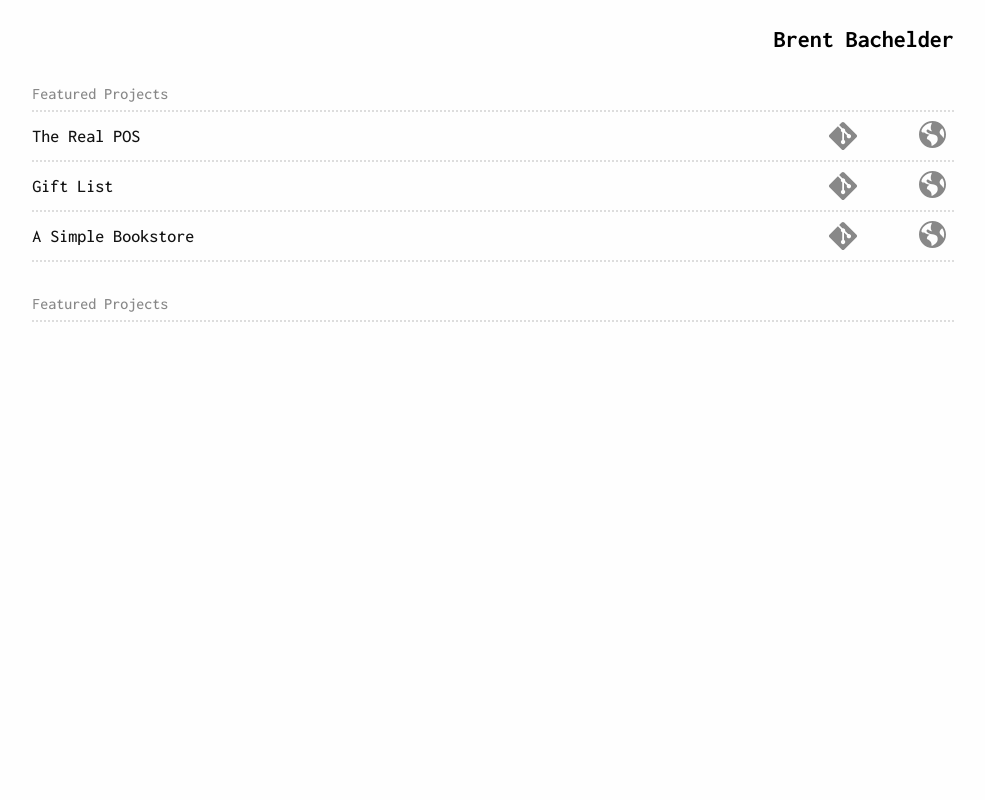
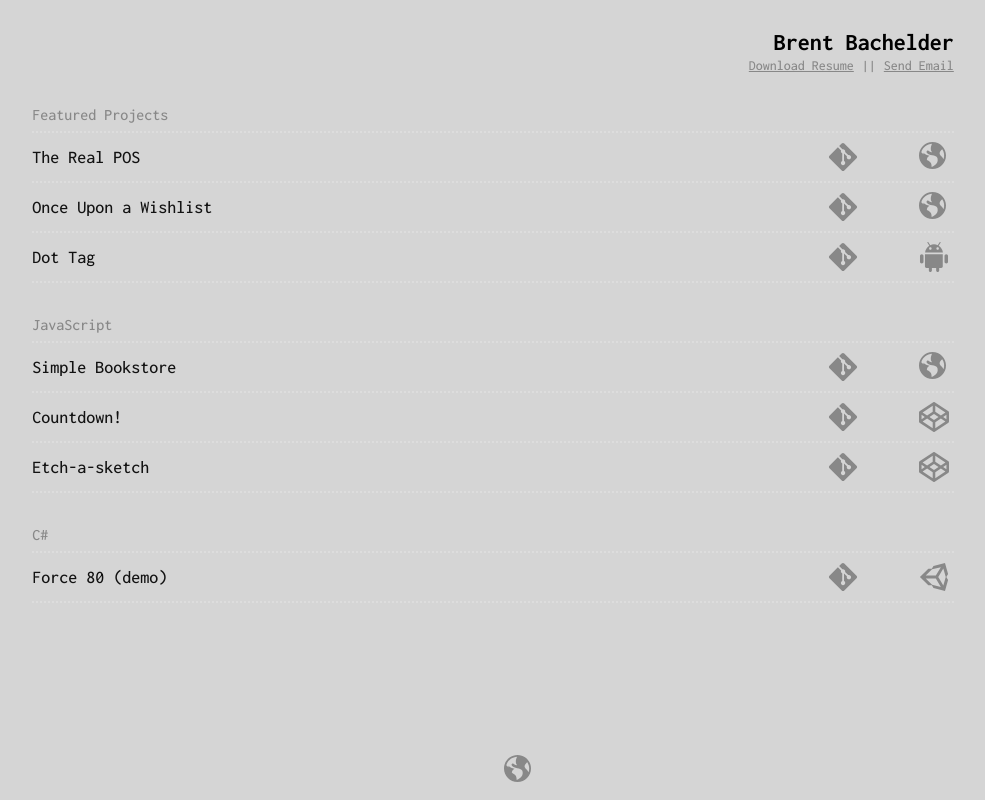
Before and after one commit to brentbachelder/Portfolio, a plain HTML site: page index.html in a window 1280 px wide. Shown: the whole page, without its empty margins (147-1132 px from the left). Drawn offline with Linux system fonts and the light colour scheme.

Commit message:
Almost Finished

```diff
--- a/css/style.css
+++ b/css/style.css
@@ -1,18 +1,22 @@
 @import url('https://fonts.googleapis.com/css2?family=Inconsolata:wght@500;700&display=swap');
 * { margin: 0; padding: 0; font-family: 'Inconsolata', monospace; -webkit-font-smoothing: antialiased; -moz-osx-font-smoothing: grayscale; box-sizing: border-box; }
-body { width: 100vw; display: flex; justify-content: center; background-color: #fefefe; }
-.container { width: 100%; max-width: 1024px; padding: 2vw 4vw; }
+body { width: 100vw; height: 100vh; display: flex; flex-direction: column; align-items: center; background-color: #d5d5d5; }
+.container { width: 100%; max-width: 1024px; height: fit-content; min-height: calc(100% - 60px); padding: 2vw 4vw; }
 header { width: 100%; text-align: right; }
-h1 { font-size: 24px; font-weight: 700; }
+    h1 { font-size: 24px; font-weight: 700; line-height: 32px; }
+    .header-links { width: 100%; display: flex; justify-content: flex-end; font-size: 14px; font-weight: 500; color: #888888; gap: 8px; }
+        .header-links span {  text-decoration: underline; }
+a { margin-left: 4vw; width: 40px; height: 40px; display: flex; justify-content: center; align-items: center; }
+    a .icon-hover { display: none; }
+footer { width: 100%; max-width: 1024px; height: 60px; display: flex; justify-content: center; align-items: center; gap: 32px; }
 
 .entry-header { width: 100%; height: 60px; display: flex; align-items: flex-end; font-size: 16px; color: #888888; border-bottom: 2px dotted #dddddd; padding: 8px 0; }
 .entry-container { border-bottom: 2px dotted #dddddd; padding: 4px 0; }
     .entry { width: 100%; display: flex; color: #121212; align-items: center; }
         .entry > .project-name { display: flex; flex-grow: 1; height: 40px; align-items: center; font-size: 18px; font-weight: 500; }
-        .entry > a { margin-left: 4vw; width: 40px; height: 40px; display: flex; justify-content: center; align-items: center; }
-            .entry > a .icon-hover { display: none; }
     .project-description { width: calc(100% - 120px - 12vw); height: 0; overflow: hidden; white-space: nowrap; transition-duration: .3s; }
-    .entry-container.showing .project-description { height: 48px; bottom: 4px 0 8px 0;  }
+    .entry-container.showing .project-description { height: 48px; padding: 4px 0 8px 0; }
+    .entry-container.showing .project-description.large { height: 64px; padding: 4px 0 8px 0; }
         .lang-frame { font-size: 12px; font-weight: 500; line-height: 16px; display: flex; column-gap: 32px; flex-wrap: wrap; overflow: visible; white-space: normal; }
             .lang-frame p { width: 100%;  }
 
@@ -20,12 +24,15 @@ h1 { font-size: 24px; font-weight: 700; }
 @media(max-width: 600px) {
     .project-description { width: 100%; }
     .entry-container.showing .project-description { height: 96px; }
+    .entry-container.showing .project-description.large { height: 112px; }
+    .entry-container.showing .project-description.large.not-mobile { height: 96px; }
     .lang-frame { justify-content: flex-start; }
     .lang-frame span { width: 100%; }
 }
 
 @media (hover:hover) {
+    a:hover .icon { display: none; }
+    a:hover .icon-hover { display: block; }
     .entry-container:hover { background-color: #dddddd; }
-    .entry > a:hover .icon { display: none; }
-    .entry > a:hover .icon-hover { display: block; }
+    .header-links span:hover { color: #444444; cursor: pointer; }
 }
--- a/index.html
+++ b/index.html
@@ -13,6 +13,7 @@
     <div class="container">
         <header>
             <h1>Brent Bachelder</h1>
+            <div class="header-links"><span>Download Resume</span> || <span>Send Email</span></div>
         </header>
 
         <div class="entry-header">
@@ -30,39 +31,63 @@
                     <img src="img/web_hover.svg" class="icon-hover">
                 </a>
             </div>
-            <div class="project-description" onclick="toggleEntry(this.parentNode)">
+            <div class="project-description large" onclick="toggleEntry(this.parentNode)">
                 <div class="lang-frame">
                     <span>Language: <b>JavaScript</b></span>
                     <span>Framework(s): <b>(none)</b></span>
                     <span>Backend: <b>Firebase</b></span>
-                    <p>Description: <b>Fully functioning point-of-sale for tech shops and auto shops.</b></p>
+                    <p>Description: <b>Fully functioning point-of-sale for tech shops and auto shops. Currently in alpha stage at two locations, but refactoring with React for official release.</b></p>
                 </div>
             </div>
         </div>
         <div class="entry-container">
             <div class="entry">
-                <div class="project-name" onclick="toggleEntry(this.parentNode.parentNode)">Gift List</div>
-                <a href="http://www.google.com" target="_blank">
+                <div class="project-name" onclick="toggleEntry(this.parentNode.parentNode)">Once Upon a Wishlist</div>
+                <a href="https://github.com/brentbachelder/onceuponawishlist" target="_blank">
                     <img src="img/git.svg" class="icon">
                     <img src="img/git_hover.svg" class="icon-hover">
                 </a>
-                <a href="http://www.google.com" target="_blank">
+                <a href="http://www.onceuponawishlist.com" target="_blank">
                     <img src="img/web.svg" class="icon">
                     <img src="img/web_hover.svg" class="icon-hover">
                 </a>
             </div>
             <div class="project-description" onclick="toggleEntry(this.parentNode)">
                 <div class="lang-frame">
-                    <span>Language: <b>JavaScript</b></span>
+                    <span>Language: <b>EJS</b></span>
                     <span>Framework(s): <b>NodeJS, Express</b></span>
                     <span>Backend: <b>MySQL</b></span>
-                    <p>Description: <b>Make a list of gifts for the holidays and people can reserve them.</b></p>
+                    <p>Description: <b>Holiday gift list creator. Site is live and currently in-use.</b></p>
                 </div>
             </div>
         </div>
         <div class="entry-container">
             <div class="entry">
-                <div class="project-name" onclick="toggleEntry(this.parentNode.parentNode)">A Simple Bookstore</div>
+                <div class="project-name" onclick="toggleEntry(this.parentNode.parentNode)">Dot Tag</div>
+                <a href="https://github.com/brentbachelder/dot-tag" target="_blank">
+                    <img src="img/git.svg" class="icon">
+                    <img src="img/git_hover.svg" class="icon-hover">
+                </a>
+                <a href="https://github.com/brentbachelder/dot-tag/raw/main/dottag.apk" target="_blank">
+                    <img src="img/android.svg" class="icon">
+                    <img src="img/android_hover.svg" class="icon-hover">
+                </a>
+            </div>
+            <div class="project-description large" onclick="toggleEntry(this.parentNode)">
+                <div class="lang-frame">
+                    <span>Language: <b>C#</b></span>
+                    <span>Framework(s): <b>Unity</b></span>
+                    <span>Backend: <b>Firebase</b></span>
+                    <p>Description: <b>Networked multi-player mobile app. Made in order to test if Firebase can be used as a game server at zero cost with low latency.</b></p>
+                </div>
+            </div>
+        </div>
+        <div class="entry-header">
+            <span>JavaScript</span>
+        </div>
+        <div class="entry-container">
+            <div class="entry">
+                <div class="project-name" onclick="toggleEntry(this.parentNode.parentNode)">Simple Bookstore</div>
                 <a href="http://www.google.com" target="_blank">
                     <img src="img/git.svg" class="icon">
                     <img src="img/git_hover.svg" class="icon-hover">
@@ -77,14 +102,84 @@
                     <span>Language: <b>JavaScript</b></span>
                     <span>Framework(s): <b>React, NodeJS, Express</b></span>
                     <span>Backend: <b>MySQL</b></span>
-                    <p>Description: <b>A sample bookstore that can be edited and updated using React</b></p>
+                    <p>Description: <b>Backend system for a bookstore, similar to early Amazon or a library.</b></p>
+                </div>
+            </div>
+        </div>
+        <div class="entry-container">
+            <div class="entry">
+                <div class="project-name" onclick="toggleEntry(this.parentNode.parentNode)">Countdown!</div>
+                <a href="https://github.com/brentbachelder/Countdown/tree/main" target="_blank">
+                    <img src="img/git.svg" class="icon">
+                    <img src="img/git_hover.svg" class="icon-hover">
+                </a>
+                <a href="https://codepen.io/brentbachelder/full/gOKJMPK" target="_blank">
+                    <img src="img/codepen.svg" class="icon">
+                    <img src="img/codepen_hover.svg" class="icon-hover">
+                </a>
+            </div>
+            <div class="project-description" onclick="toggleEntry(this.parentNode)">
+                <div class="lang-frame">
+                    <span>Language: <b>JavaScript</b></span>
+                    <span>Framework(s): <b>(none)</b></span>
+                    <span>Backend: <b>(none)</b></span>
+                    <p>Description: <b>Drag-and-drop example, but in a decently fun format.</b></p>
+                </div>
+            </div>
+        </div>
+        <div class="entry-container">
+            <div class="entry">
+                <div class="project-name" onclick="toggleEntry(this.parentNode.parentNode)">Etch-a-sketch</div>
+                <a href="https://github.com/brentbachelder/etch-a-sketch" target="_blank">
+                    <img src="img/git.svg" class="icon">
+                    <img src="img/git_hover.svg" class="icon-hover">
+                </a>
+                <a href="https://codepen.io/brentbachelder/full/gOjWvmj" target="_blank">
+                    <img src="img/codepen.svg" class="icon">
+                    <img src="img/codepen_hover.svg" class="icon-hover">
+                </a>
+            </div>
+            <div class="project-description large not-mobile" onclick="toggleEntry(this.parentNode)">
+                <div class="lang-frame">
+                    <span>Language: <b>JavaScript</b></span>
+                    <span>Framework(s): <b>(none)</b></span>
+                    <span>Backend: <b>(none)</b></span>
+                    <p>Description: <b>Generic etch-a-sketch without pixel skipping. Goal was smoother drawing for signature pads.</b></p>
                 </div>
             </div>
         </div>
         <div class="entry-header">
-            <span>Featured Projects</span>
+            <span>C#</span>
+        </div>
+        <div class="entry-container">
+            <div class="entry">
+                <div class="project-name" onclick="toggleEntry(this.parentNode.parentNode)">Force 80 (demo)</div>
+                <a href="http://www.google.com" target="_blank">
+                    <img src="img/git.svg" class="icon">
+                    <img src="img/git_hover.svg" class="icon-hover">
+                </a>
+                <a href="https://play.unity.com/" target="_blank">
+                    <img src="img/unity.svg" class="icon">
+                    <img src="img/unity_hover.svg" class="icon-hover">
+                </a>
+            </div>
+            <div class="project-description large not-mobile" onclick="toggleEntry(this.parentNode)">
+                <div class="lang-frame">
+                    <span>Language: <b>C#</b></span>
+                    <span>Framework(s): <b>Unity</b></span>
+                    <span>Backend: <b>(none)</b></span>
+                    <p>Description: <b>Demo level of mobile shooter platformer that uses only swipes for all actions.</b></p>
+                </div>
+            </div>
         </div>
     </div>
+    <footer>
+        <a href="http://www.onceuponawishlist.com" target="_blank">
+            <img src="img/web.svg" class="icon">
+            <img src="img/web_hover.svg" class="icon-hover">
+        </a>
+    </footer>
+
     <script>
         function toggleEntry(parent) {
             let entries = document.getElementsByClassName('entry-container');
```
Also changed, not shown: img/android.svg (added), img/android_hover.svg (added), img/codepen.svg (added), img/codepen_hover.svg (added), img/unity.svg (added), img/unity_hover.svg (added).
